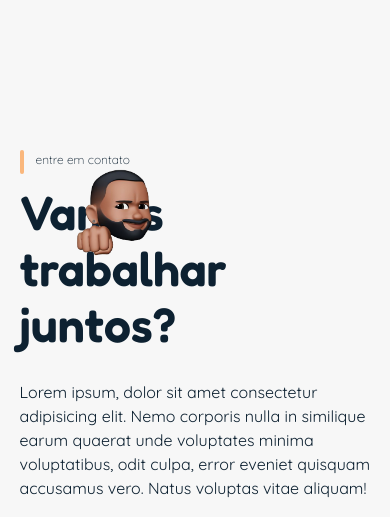
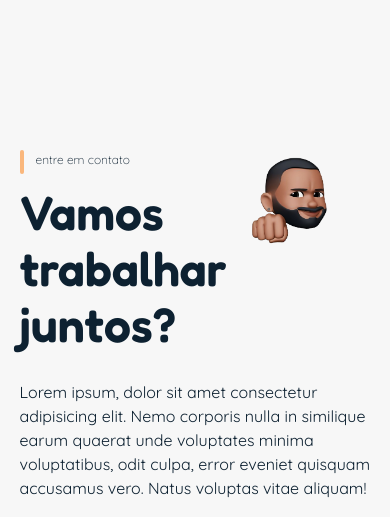
Before and after one commit to rfduarte-dev/portifolio, a plain HTML site: page index.html in a window 390 px wide. Shown: the part 3760-4277 px from the top of the page. Drawn offline with nearby package versions, Linux system fonts and the light colour scheme.

Commit message:
update scroll reaveal elementos

```diff
--- a/assets/css/style.css
+++ b/assets/css/style.css
@@ -1895,10 +1895,10 @@ section#home .elements img:nth-child(2) {
     padding-right: 0rem;
   }
 
-  section#contato .elements img {
+  section#contato .rafa_emoticon02 {
     position: absolute;
-    top: 90px;
-    left: 7vh;
+    top: 7%;
+    left: 60%;
     width: 125px;
   }
 
--- a/assets/js/main.js
+++ b/assets/js/main.js
@@ -67,7 +67,10 @@ ScrollReveal().reveal('.portifolio__title', slideTop)
 ScrollReveal().reveal('.cards', slideBotton)
 ScrollReveal().reveal('.contact__info', slideleft)
 ScrollReveal().reveal('.contact__form', slideright)
-ScrollReveal().reveal('.elements', slideBotton)
+//elementos
+ScrollReveal().reveal('.elm_triangle', slideright)
+ScrollReveal().reveal('.elm_circles', slideright)
+ScrollReveal().reveal('.rafa_emoticon02', slideright)
 
 // Typewriter
 const app = document.querySelector('.home__typewrite')
--- a/index.html
+++ b/index.html
@@ -57,8 +57,8 @@
     <!-- Home -->
     <section id="home" class="home">
       <div class="elements">
-        <img src="./assets/img/elements/el1.svg" alt="" />
-        <img src="./assets/img/elements/el6.svg" alt="" />
+        <img class="elm_triangle" src="./assets/img/elements/el1.svg" alt="" />
+        <img class="elm_circles" src="./assets/img/elements/el6.svg" alt="" />
       </div>
 
       <div class="wrapper">
@@ -478,7 +478,7 @@
     <!-- Contato -->
     <section id="contato">
       <div class="elements">
-        <img src="./assets/img/02.png" alt="" />
+        <img class="rafa_emoticon02" src="./assets/img/02.png" alt="rafa emoticon03" />
       </div>
       <div class="wrapper">
         <div class="contact__info">
```
